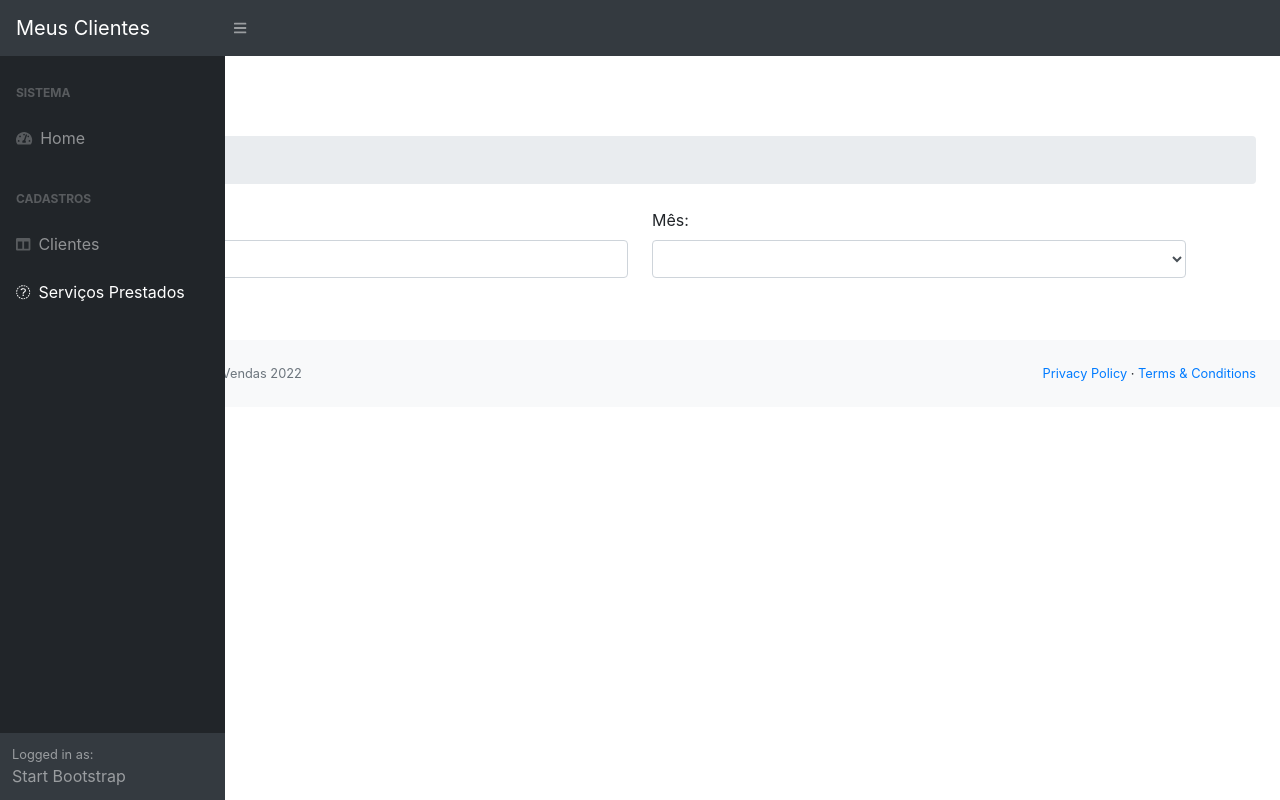
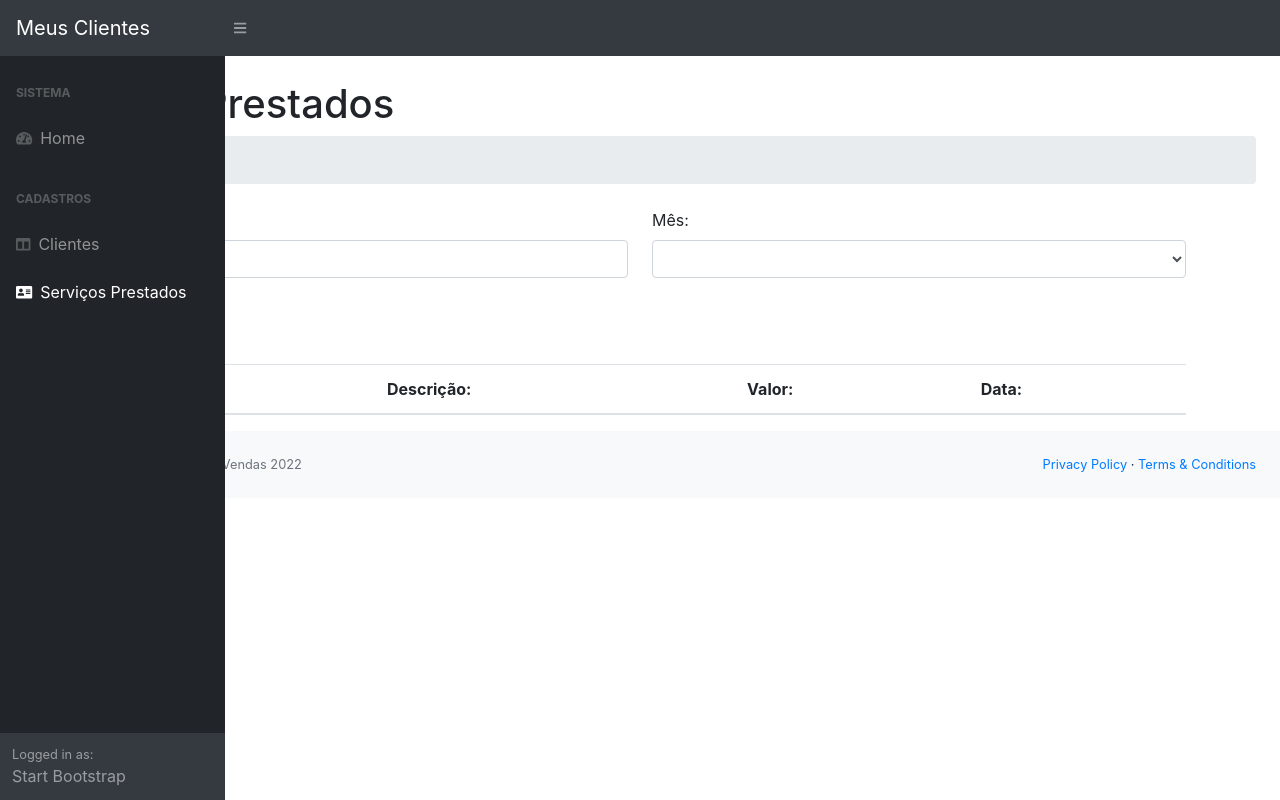
Before and after one commit to JuliaVasconcelos161/ControleServicosPrestados, an Angular app in the folder clients-app/: page /provided-service-list in a window 1280 px wide. Built offline with nearby package versions, Linux system fonts and the light colour scheme.

Commit message:
Finalizando a Pesquisa de Serviços

```diff
--- a/clients-app/src/app/provided-service.service.ts
+++ b/clients-app/src/app/provided-service.service.ts
@@ -19,7 +19,7 @@
   }
 
   searchProvidedService(name: string, month: number): Observable<ProvidedServiceSearch[]> {
-    const httpParams = new HttpParams().set("name", name).set("month", month.toString());
+    const httpParams = new HttpParams().set("name", name).set("month", month ? month.toString() : '');
 
     const url= this.apiURL + "?" + httpParams.toString();
 
--- a/clients-app/src/app/provided-service/provided-service-form/provided-service-form.component.html
+++ b/clients-app/src/app/provided-service/provided-service-form/provided-service-form.component.html
@@ -1,4 +1,4 @@
-<h1 class="mt-4">Serviços</h1>
+<h1 class="mt-4">Serviços Prestados</h1>
 <ol class="breadcrumb mb-4">
     <li class="breadcrumb-item active">Novo</li>
 </ol>
--- a/clients-app/src/app/provided-service/provided-service-list/provided-service-list.component.html
+++ b/clients-app/src/app/provided-service/provided-service-list/provided-service-list.component.html
@@ -1,4 +1,4 @@
-<h1 class="mt-4">Serviços</h1>
+<h1 class="mt-4">Serviços Prestados</h1>
 <ol class="breadcrumb mb-4">
     <li class="breadcrumb-item active">Consulta</li>
 </ol>
@@ -32,4 +32,30 @@
             </div>
         </div>
     </form>
+    <br/>
+    <div class="row">
+        <div class="alert alert-warning" role="alert" *ngIf="message">
+            {{ message }}
+        </div>
+        <div class="col-md-12">
+            <table class="table">
+                <thead>
+                    <tr>
+                        <th>Cliente:</th>
+                        <th>Descrição:</th>
+                        <th>Valor:</th>
+                        <th>Data:</th>
+                    </tr>
+                </thead>
+                <tbody>
+                    <tr *ngFor="let s of list">
+                        <td>{{ s.client.name }}</td>
+                        <td>{{ s.description }}</td>
+                        <td>{{ s.value }}</td>
+                        <td>{{ s.date }}</td>
+                    </tr>
+                </tbody>
+            </table>
+        </div>
+    </div>
 </div>
--- a/clients-app/src/app/provided-service/provided-service-list/provided-service-list.component.ts
+++ b/clients-app/src/app/provided-service/provided-service-list/provided-service-list.component.ts
@@ -13,6 +13,7 @@
   month!: number;
   months: number[];
   list!: ProvidedServiceSearch[];
+  message!: string;
 
   constructor(
     private service: ProvidedServiceService
@@ -26,6 +27,12 @@
 
   searchService() {
     this.service.searchProvidedService(this.name, this.month)
-      .subscribe(response => this.list = response);
+      .subscribe(response => {
+        this.list = response;
+        if(this.list.length <= 0) {
+          this.message = "Nenhum registro encontrado."
+      } else {
+        this.message = '';
+      }});
   }
 }
--- a/clients-app/src/app/provided-service/provided-service-list/providedServiceSearch.ts
+++ b/clients-app/src/app/provided-service/provided-service-list/providedServiceSearch.ts
@@ -4,5 +4,5 @@
     description?: string;
     value?: number;
     date?: string;
-    client?: Client;
+    client!: Client;
 }
--- a/clients-app/src/app/template/sidebar/sidebar.component.html
+++ b/clients-app/src/app/template/sidebar/sidebar.component.html
@@ -23,7 +23,7 @@
                     data-toggle="collapse" data-target="#collapseLayouts"
                     aria-expanded="false" aria-controls="collapseLayouts">
                     <div class="sb-nav-link-icon">
-                        <i class="fas fa-money"></i>
+                        <i class="fas fa-address-card"></i>
                     </div>
                     Serviços Prestados
                 </a>
```
